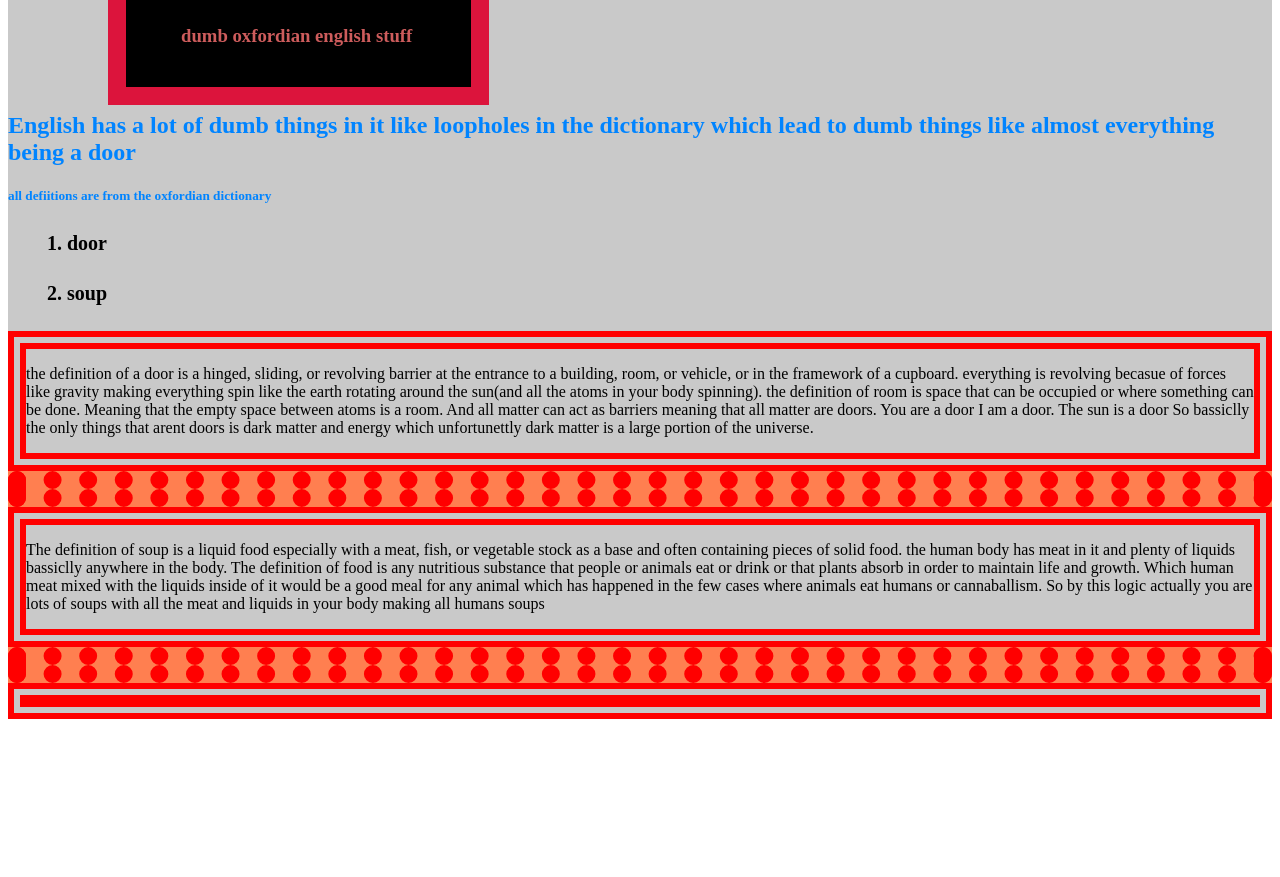
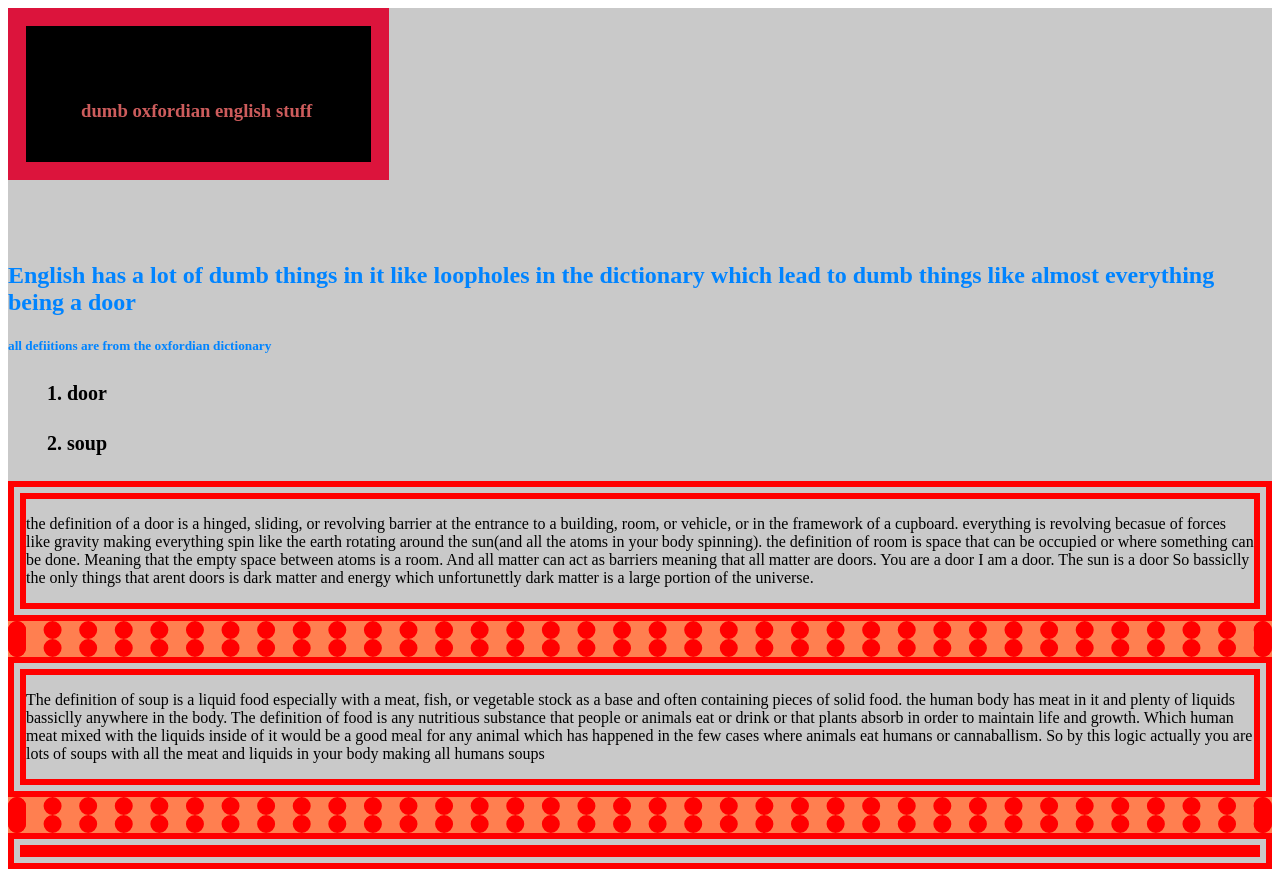
Before and after one commit to isaacK-428/first-website, a plain HTML site: page index.html in a window 1280 px wide. Before the commit the page ends 800 px from the top, so only its background shows below. Drawn offline with Linux system fonts and the light colour scheme.

Commit message:
Update index.html

```diff
--- a/index.html
+++ b/index.html
@@ -4,7 +4,7 @@
 
 .title {
     color: indianred;
-margin: -75px 100px;
+margin: center;
 padding: 55px;
 border: 18px solid crimson;
 background-color: rgb(0, 0, 0);
```
